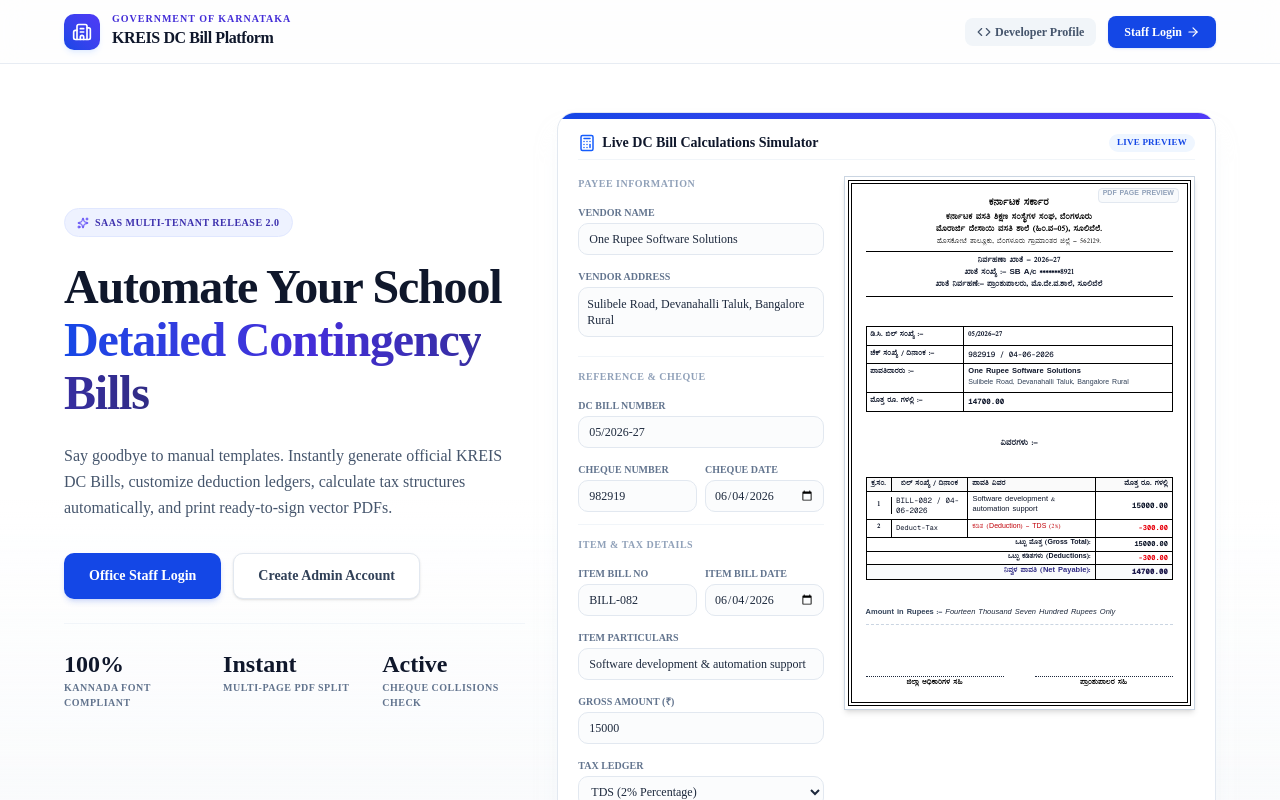
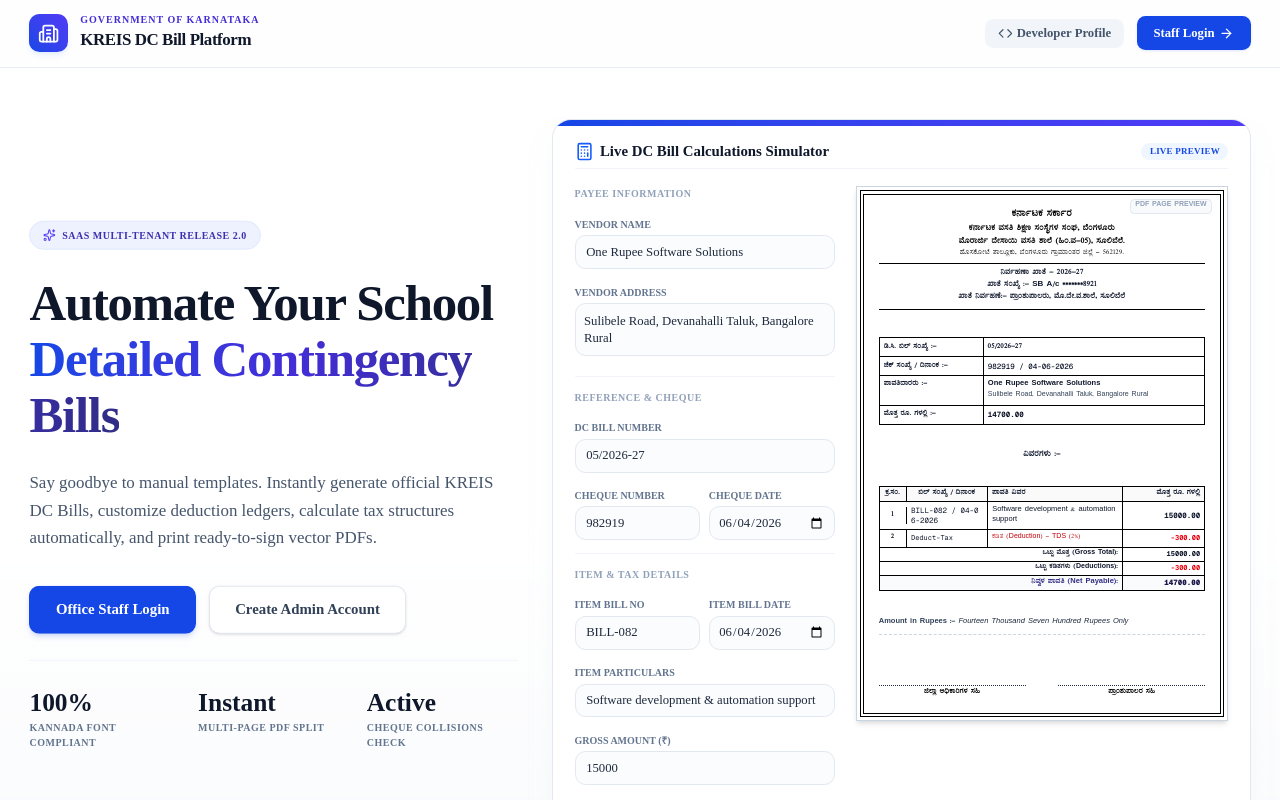
Before and after one commit to SVM3116/dc-bill-system, a Next.js app: page / in a window 1280 px wide. Shown: the top 800 px of the page. Built offline with nearby package versions, Linux system fonts and the light colour scheme.

Commit message:
UPDATED SCALING OF THE WEB

```diff
--- a/src/app/globals.css
+++ b/src/app/globals.css
@@ -138,5 +138,6 @@
   }
   html {
     @apply font-sans;
+    font-size: 106%; /* Slightly increased global scale — all rem-based sizes scale uniformly */
   }
 }
```
